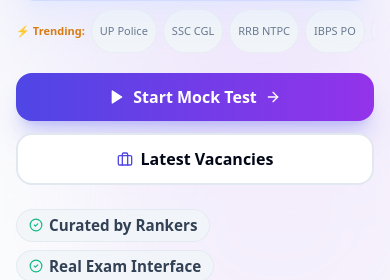
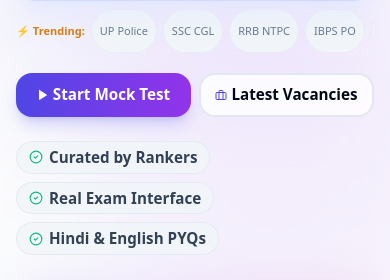
Before and after one commit to supportsarkarispark-create/sarkarispark, a Next.js app in the folder frontend/: page / in a window 390 px wide. Shown: the part 392-672 px from the top of the page. Built offline with nearby package versions, Linux system fonts and the light colour scheme; no server answers.

Commit message:
feat(mobile-ui): align Start Mock Test and Latest Vacancies buttons on the same line

```diff
--- a/frontend/src/app/page.tsx
+++ b/frontend/src/app/page.tsx
@@ -482,26 +482,26 @@
                 </div>
               </form>
 
-              {/* CTA Action Buttons */}
-              <div className="flex flex-col sm:flex-row items-stretch sm:items-center justify-start gap-3 sm:gap-4 pt-1">
-                <Link href="/exams" className="w-full sm:w-auto">
+              {/* CTA Action Buttons - Same Line on Mobile */}
+              <div className="flex flex-row items-center justify-start gap-2 sm:gap-4 pt-1 w-full max-w-md sm:max-w-lg">
+                <Link href="/exams" className="flex-1 sm:flex-initial sm:w-auto">
                   <Button
                     size="lg"
-                    className="w-full sm:w-auto gap-2 px-8 py-6 rounded-xl bg-gradient-to-r from-indigo-600 to-purple-600 hover:from-indigo-700 hover:to-purple-700 text-white font-bold text-base shadow-xl shadow-indigo-500/25 hover:shadow-indigo-500/40 hover:-translate-y-0.5 transition-all"
+                    className="w-full sm:w-auto gap-1 sm:gap-2 px-2.5 xs:px-3.5 sm:px-8 py-2.5 sm:py-5 lg:py-6 rounded-xl bg-gradient-to-r from-indigo-600 to-purple-600 hover:from-indigo-700 hover:to-purple-700 text-white font-bold text-[11px] xs:text-xs sm:text-base shadow-lg shadow-indigo-500/25 hover:shadow-indigo-500/40 hover:-translate-y-0.5 transition-all whitespace-nowrap"
                   >
-                    <Play className="h-4 w-4 fill-white" />
-                    Start Mock Test
-                    <ArrowRight className="h-4 w-4" />
+                    <Play className="h-3 w-3 sm:h-4 sm:w-4 fill-white shrink-0" />
+                    <span>Start Mock Test</span>
+                    <ArrowRight className="hidden sm:inline-block h-3.5 w-3.5 sm:h-4 sm:w-4 shrink-0" />
                   </Button>
                 </Link>
-                <Link href="/latest-jobs" className="w-full sm:w-auto">
+                <Link href="/latest-jobs" className="flex-1 sm:flex-initial sm:w-auto">
                   <Button
                     variant="outline"
                     size="lg"
-                    className="w-full sm:w-auto gap-2 px-6 py-6 rounded-xl border-2 border-slate-200 dark:border-slate-800 hover:bg-slate-100 dark:hover:bg-slate-800 font-semibold text-base"
+                    className="w-full sm:w-auto gap-1 sm:gap-2 px-2.5 xs:px-3.5 sm:px-6 py-2.5 sm:py-5 lg:py-6 rounded-xl border-2 border-slate-200 dark:border-slate-800 bg-white/80 dark:bg-slate-900/80 hover:bg-slate-100 dark:hover:bg-slate-800 font-semibold text-[11px] xs:text-xs sm:text-base whitespace-nowrap shadow-xs"
                   >
-                    <BriefcaseIcon className="h-4 w-4 text-indigo-600 dark:text-indigo-400" />
-                    Latest Vacancies
+                    <BriefcaseIcon className="h-3 w-3 sm:h-4 sm:w-4 text-indigo-600 dark:text-indigo-400 shrink-0" />
+                    <span>Latest Vacancies</span>
                   </Button>
                 </Link>
               </div>
```
